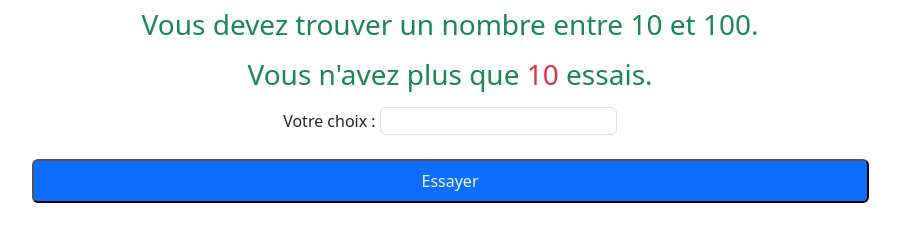
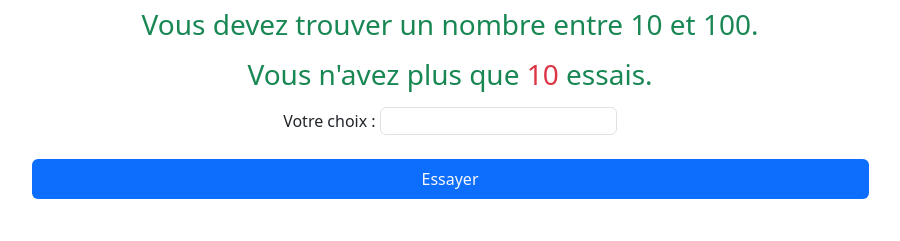
Before and after one commit to Naby-04/find_the_number, a plain HTML site: page index.html in a window 1280 px wide. Shown: the part 97-338 px from the top of the page, without its empty margins (190-1090 px from the left). Drawn offline with nearby package versions, Linux system fonts and the light colour scheme.

Commit message:
supp border

```diff
--- a/index.html
+++ b/index.html
@@ -50,6 +50,7 @@
           />
         </div>
         <button
+          style="border: none"
           class="d-block w-75 mx-auto mt-4 p-2 bg-primary text-light rounded"
           type="submit"
         >
```
